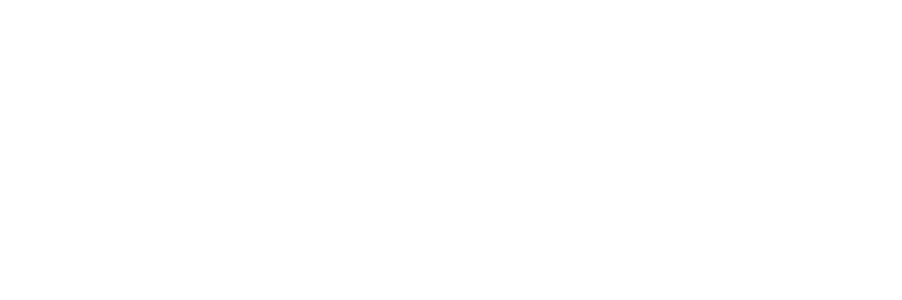
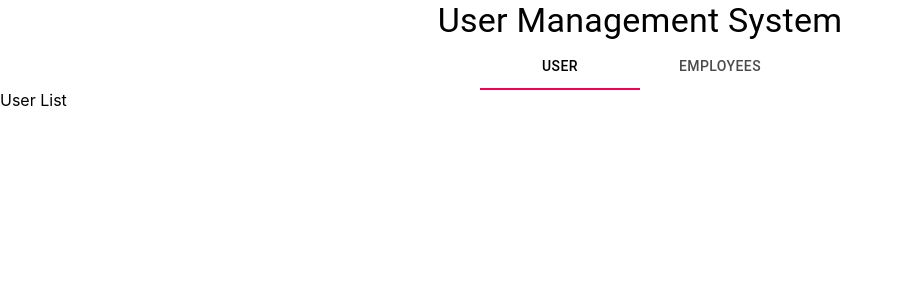
Before and after one commit to knrbokhari/assignment_for_frontend_DG, a Next.js app: page / in a window 1280 px wide. Shown: the top 300 px of the page, without its empty margins (0-902 px from the left). Built offline with nearby package versions, Linux system fonts and the light colour scheme.

Commit message:
created homepage

```diff
--- a/pages/index.js
+++ b/pages/index.js
@@ -1,15 +1,25 @@
-import Head from 'next/head'
-import Image from 'next/image'
 import styles from '../styles/Home.module.css'
+import { Tab, Tabs, Typography } from '@material-ui/core'
+import { useState } from 'react';
 
 export default function Home() {
+  const [selectedTab, setSelectedTab] = useState(0);
+
+  const handleTabChange = (event, newValue) => {
+    setSelectedTab(newValue);
+  };
+
   return (
-    <div className={styles.container}>
-      <Head>
-        <title>Employees List</title>
-        <meta name="description" content="Generated by create next app" />
-        <link rel="icon" href="/favicon.ico" />
-      </Head>
+    <div>
+      <Typography variant="h4" component="h1" align="center">
+        User Management System
+      </Typography>
+      <Tabs value={selectedTab} onChange={handleTabChange} centered>
+        <Tab label="User" />
+        <Tab label="Employees" />
+      </Tabs>
+      {selectedTab === 0 && "User List"}
+      {selectedTab === 1 && "Employee List"}
     </div>
   )
 }
```
